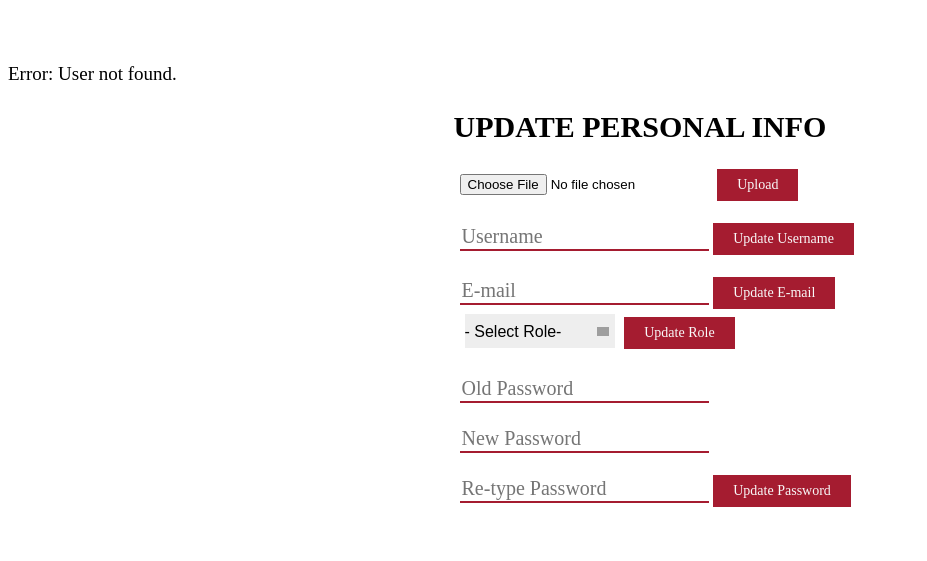
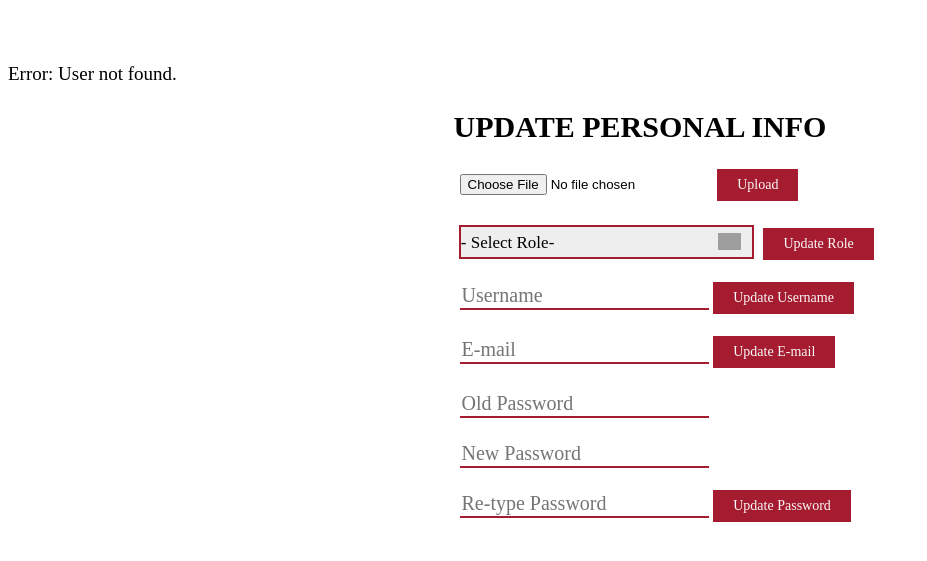
Before and after one commit to dzhou22/hackharvard, a PHP site: page /profile.php in a window 1280 px wide. Shown: the part 50-611 px from the top of the page, without its empty margins (0-927 px from the left). Run offline with PHP 8.4, Linux system fonts and the light colour scheme; the visitor is signed in with stand-in values (Sample User, id 1); data that the repository does not hold is empty; some web fonts are replaced; grey boxes are pictures that could not be loaded.

Commit message:
Formatting

```diff
--- a/profile.php
+++ b/profile.php
@@ -17,7 +17,6 @@
                             <button type='submit' name='submit-photo'>UPLOAD</button>
                             </form>"; */
                     } else {
-
                         // display profile picture:
                         $sql = "SELECT uidUsers FROM users WHERE uidUsers=?";
                         $stmt = mysqli_stmt_init($conn);
@@ -82,12 +81,23 @@
                                 echo '<p  class="success">Email updated!</p>';
                             }
                         }
+
                         echo '<h2 class="header3Centered">Update Personal Info</h2>
 
                         <!-- Profile Picture -->
-                        <form class="formCentered2" action="upload.php" method="POST" enctype="multipart/form-data">
+						<form class="formCentered2" action="upload.php" method="POST" enctype="multipart/form-data">
                             <input type="file" name="file">
                             <button class="buttonRed" type="submit" name="submit-photo">Upload</button>
+                        </form>
+
+                        <form class="formCentered2" action="includes/updateprofile.inc.php" method = "post">
+                            <select name="role" class="selectRed">
+                                <option disabled selected value="none">- Select Role-</option>
+                                <option value="student">Student</option>
+                                <option value="tutor">Tutor</option>
+                                <option value="both">Both</option>
+                            </select>
+                            <button class="buttonRed" type="submit" name="update-submit">Update Role</button>
                         </form>
 
                         <form class="formCentered2" action="includes/updateprofile.inc.php" method = "post">
@@ -101,18 +111,8 @@
                         </form>
 
                         <form class="formCentered2" action="includes/updateprofile.inc.php" method = "post">
-                            <select name="role">
-                                <option disabled selected value="none">- Select Role-</option>
-                                <option value="student">Student</option>
-                                <option value="tutor">Tutor</option>
-                                <option value="both">Both</option>
-                            </select>
-                            <button class="buttonRed" type="submit" name="update-submit">Update Role</button>
-                        </form>
-
-                        <form class="formCentered2" action="includes/updateprofile.inc.php" method = "post">
-                            <input class="inputRed" type="password" name="oldPwd" placeholder="Old Password">
-                            <input class="inputRed" type="password" name="newPwd" placeholder="New Password">
+                            <input class="inputRed" type="password" name="oldPwd" placeholder="Old Password"><br>
+                            <input class="inputRed" type="password" name="newPwd" placeholder="New Password"><br>
                             <input class="inputRed" type="password" name="newPwd2" placeholder="Re-type Password">
                             <button class="buttonRed" type="submit" name="update-submit">Update Password</button>
                         </form>';
--- a/style.css
+++ b/style.css
@@ -246,8 +246,8 @@ div {
 
 .formCentered2 {
 	display: block;
-	width: 25em;
+	width: 35em;
 	margin-left: auto;
 	margin-right: auto;
-	padding-left: 6em;
+	padding-left: 16em;
 }
```
